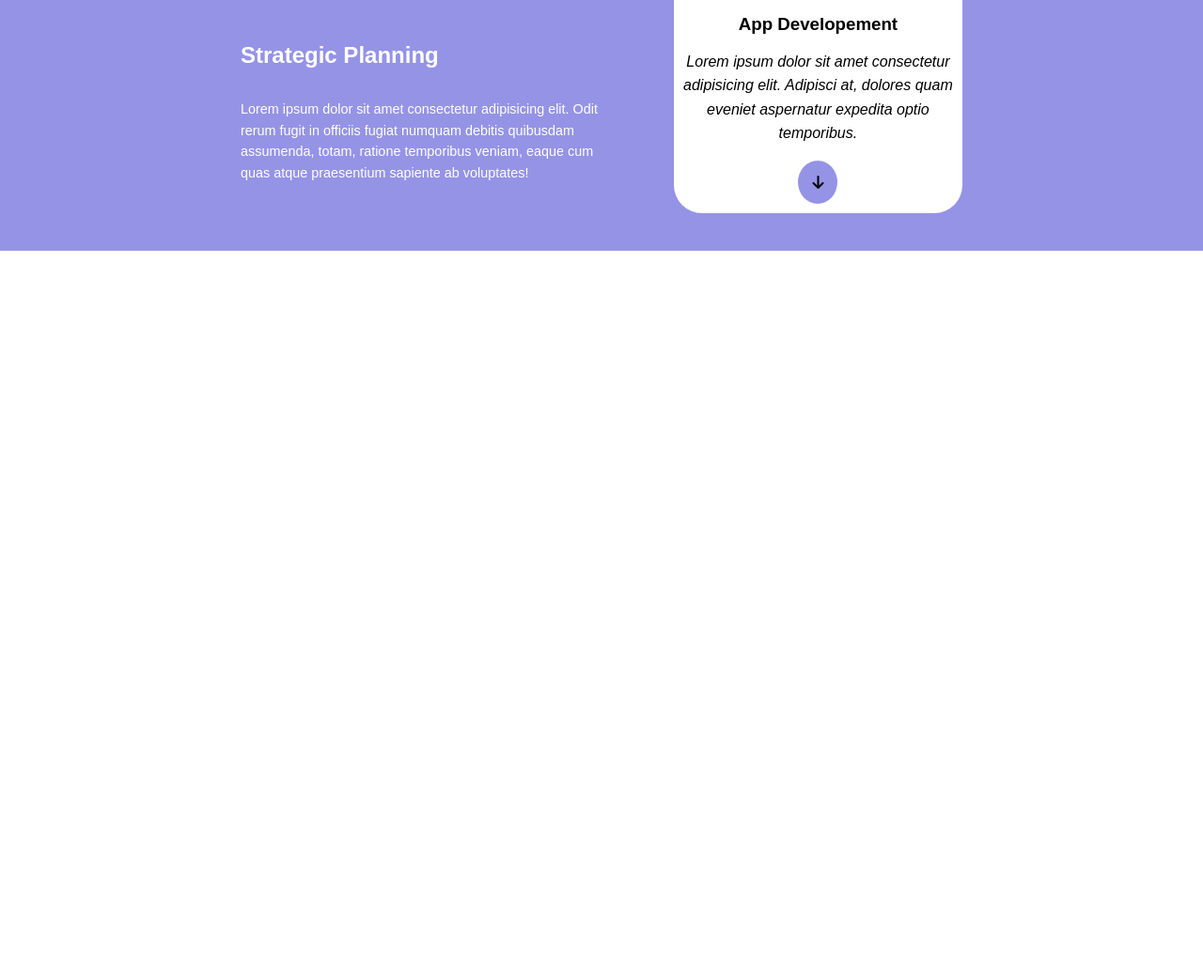
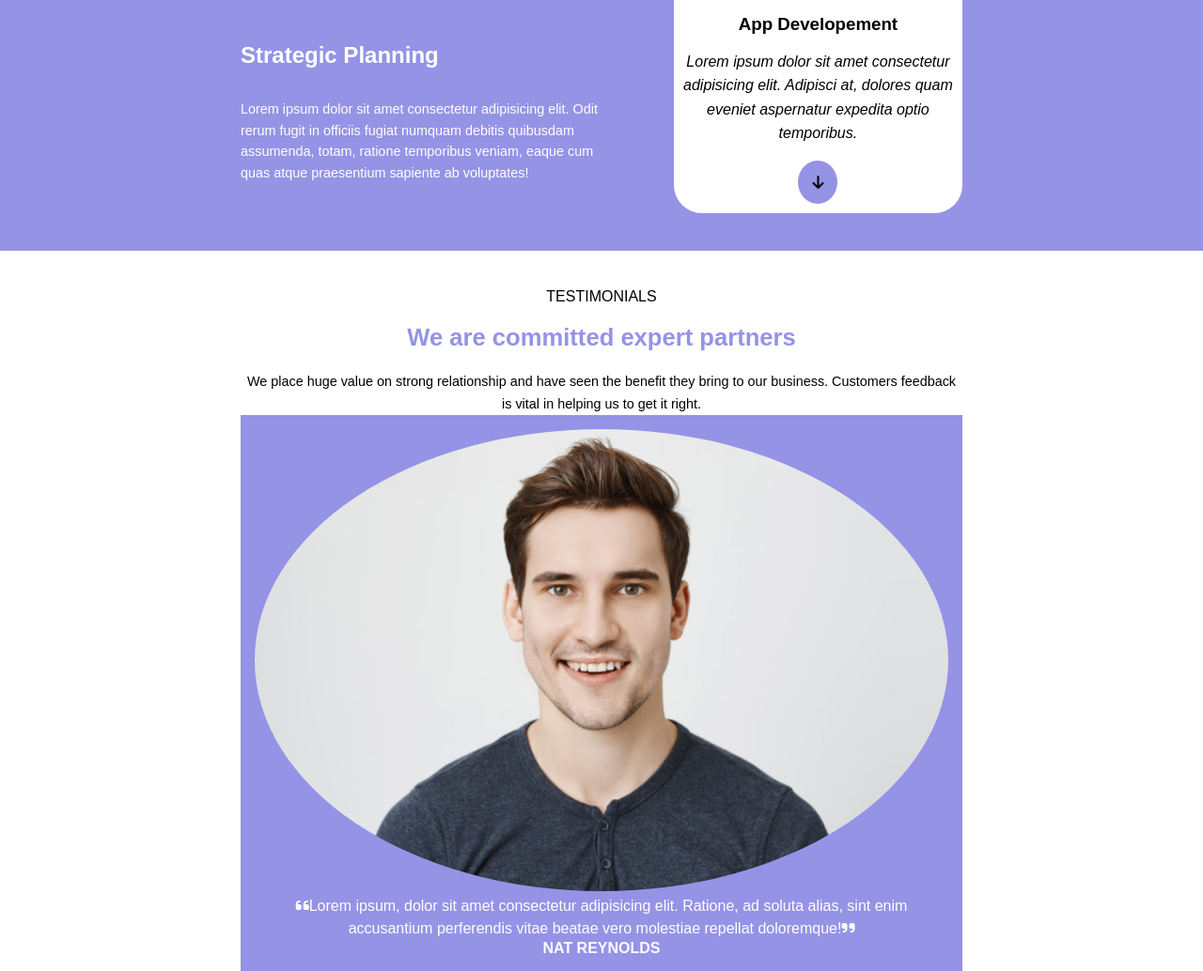
Before and after one commit to EliaMagris/htmlcss-responsive-layout, a plain HTML site: page index.html in a window 1280 px wide. Shown: the part 1134-2168 px from the top of the page at 94% size. Before the commit the page ends 1401 px from the top, so only its background shows below. Drawn offline with Linux system fonts and the light colour scheme.

Commit message:
aggiornamento

```diff
--- a/assets/css/style.css
+++ b/assets/css/style.css
@@ -129,6 +129,40 @@ main{
     border-radius: 100%;
 }
 
+/* inizio testimonials */
+
+.testimonials{
+    padding-top: 40px;
+}
+
+.empty-card-testimonials h2{
+    margin: 20px 0;
+    font-size: 1.6rem;
+    color: rgb(149, 147, 230);
+}
+
+.empty-card-testimonials p{
+    line-height: 1.5rem;
+    font-size: 0.9rem
+}
+
+.card-testimonials{
+    background-color: rgb(149, 147, 230);
+    padding: 15px;
+    color: white;
+}
+
+.testimonials-img img{
+    border-radius: 50%;
+    width: 100%;
+}
+
+.card-testimonials p{
+    line-height: 1.5rem;
+}
+
+/* INIZIO MEDIA QUERY */
+
 
 @media screen and (max-width: 768px){
     .nav-list{
@@ -220,7 +254,7 @@ main{
         flex-basis: 40%;
     }
 
-
+    /* inizio testimonials */
 
 }
 
--- a/index.html
+++ b/index.html
@@ -93,18 +93,52 @@
 
       <!-- FINE PRIMA PARTE -->
 
-      <section style="background-color: rgb(149,147,230); padding-bottom: 40px;">
+      <section
+        style="background-color: rgb(149, 147, 230); padding-bottom: 40px"
+      >
         <div class="container-main planning">
           <div class="strategic-planning">
-                <div class="align-center"><img src="assets/img/planning1.png" alt=""></div>
+            <div class="align-center">
+              <img src="assets/img/planning1.png" alt="" />
+            </div>
             <h2>Strategic Planning</h2>
-                <p>Lorem ipsum dolor sit amet consectetur adipisicing elit. Odit rerum fugit in officiis fugiat numquam debitis quibusdam assumenda, totam, ratione temporibus veniam, eaque cum quas atque praesentium sapiente ab voluptates!</p>
+            <p>
+              Lorem ipsum dolor sit amet consectetur adipisicing elit. Odit
+              rerum fugit in officiis fugiat numquam debitis quibusdam
+              assumenda, totam, ratione temporibus veniam, eaque cum quas atque
+              praesentium sapiente ab voluptates!
+            </p>
           </div>
           <div class="app-developement align-center">
-                <img src="assets/img/planning2.png" alt="">
+            <img src="assets/img/planning2.png" alt="" />
             <h3>App Developement</h3>
-                <p>Lorem ipsum dolor sit amet consectetur adipisicing elit. Adipisci at, dolores quam eveniet aspernatur expedita optio temporibus.</p>
-                <div class="download-button"><i class="fa-solid fa-arrow-down"></i></div>
+            <p>
+              Lorem ipsum dolor sit amet consectetur adipisicing elit. Adipisci
+              at, dolores quam eveniet aspernatur expedita optio temporibus.
+            </p>
+            <div class="download-button">
+              <i class="fa-solid fa-arrow-down"></i>
+            </div>
+          </div>
+        </div>
+      </section>
+
+      <section>
+        <div class="container-main align-center testimonials">
+          <div class="empty-card-testimonials">
+            <span>TESTIMONIALS</span>
+            <h2>We are committed expert partners</h2>
+            <p>
+              We place huge value on strong relationship and have seen the
+              benefit they bring to our business. Customers feedback is vital in
+              helping us to get it right.
+            </p>
+          </div>
+
+          <div class="card-testimonials">
+            <div class="testimonials-img"><img src="assets/img/testimonial1.jpg" alt=""></div>
+            <p><i class="fa-solid fa-quote-left"></i>Lorem ipsum, dolor sit amet consectetur adipisicing elit. Ratione, ad soluta alias, sint enim accusantium perferendis vitae beatae vero molestiae repellat doloremque!<i class="fa-solid fa-quote-right"></i></p>
+            <h4>NAT REYNOLDS</h4>
           </div>
         </div>
       </section>
```
Lines whose indentation alone changed are shown as unchanged.
